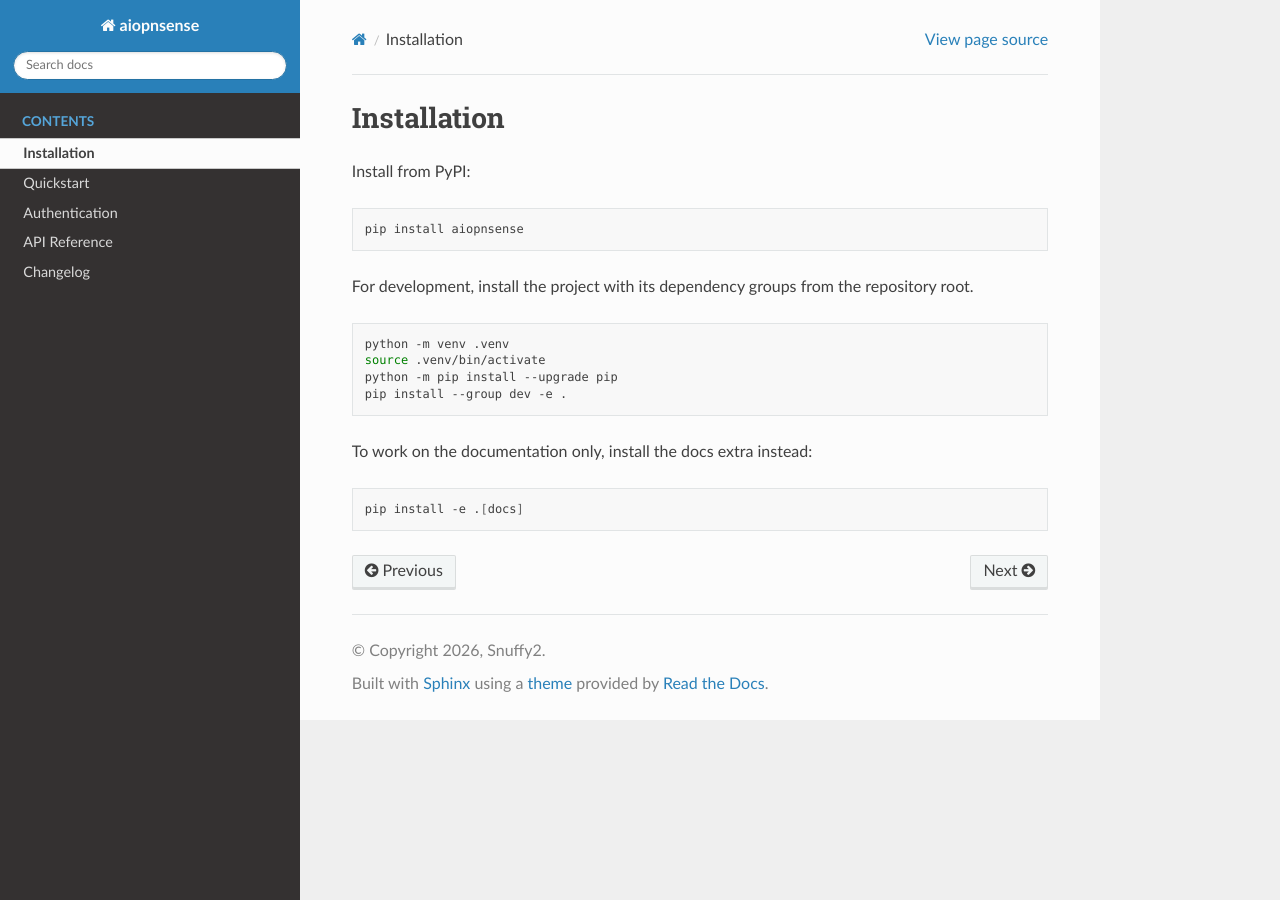
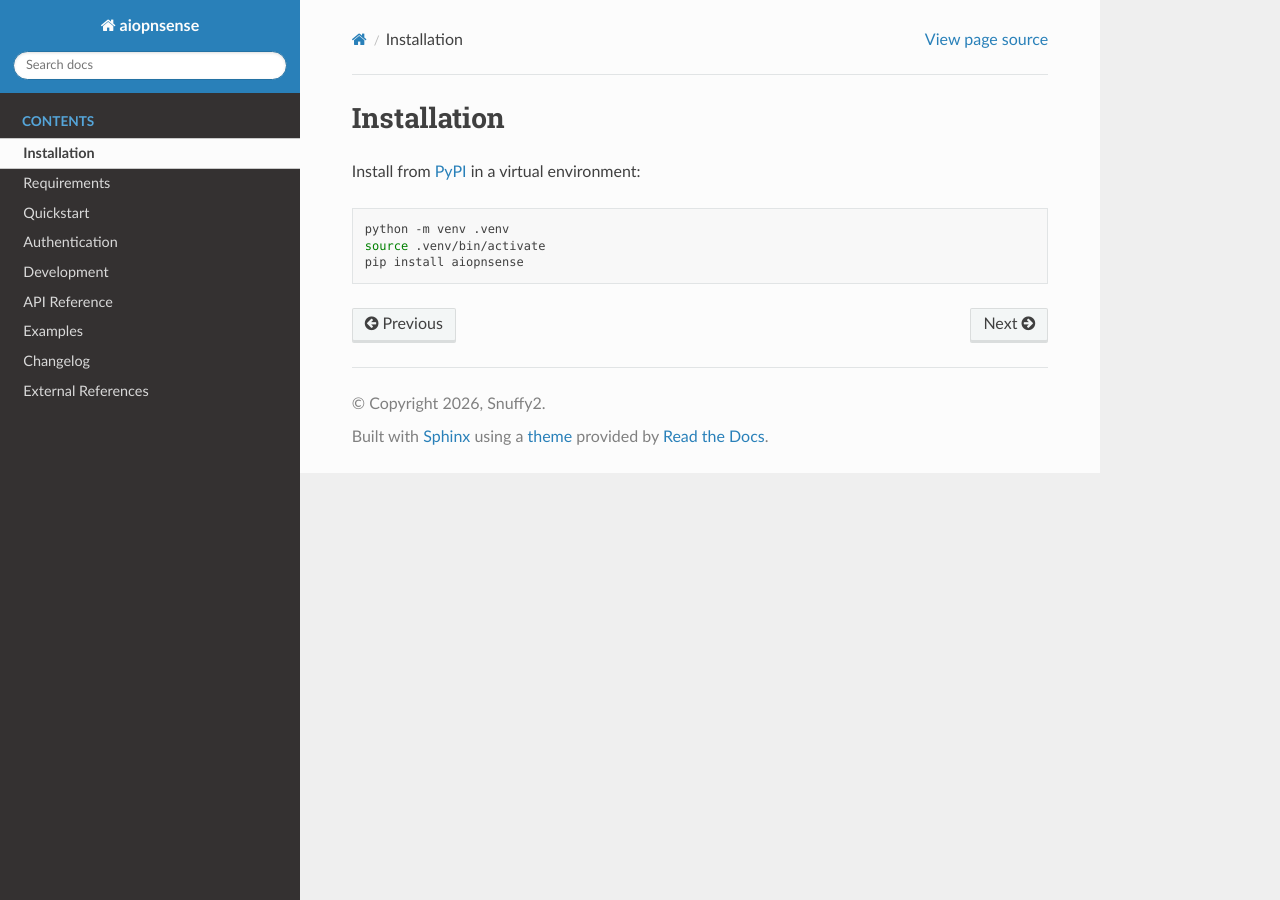
Before and after one commit to Snuffy2/aiopnsense, a Sphinx documentation site: the page built from docs/source/installation.rst, in a window 1280 px wide. Built offline with Sphinx 7.4.7 and the Read the Docs theme 3.1.0, drawn with Linux system fonts in a browser that asks for light colours.

Commit message:
Further documentation refinement (#31)

```diff
--- a/docs/source/conf.py
+++ b/docs/source/conf.py
@@ -40,6 +40,13 @@
 html_theme: str = "sphinx_rtd_theme"
 html_title: str = "aiopnsense documentation"
 
+html_theme_options = {
+    "collapse_navigation": True,  # Items collapse when not in use (default)
+    "navigation_depth": 2,  # Max depth of the TOC tree
+    "display_version": True,  # If True, the version number is shown at the top of the sidebar.
+    "version_selector": True,  # Display a version selector below the title.
+}
+
 intersphinx_mapping: dict[str, tuple[str, None]] = {
     "python": ("https://docs.python.org/3", None),
 }
--- a/docs/source/installation.rst
+++ b/docs/source/installation.rst
@@ -1,23 +1,10 @@
 Installation
 ============
 
-Install from PyPI:
-
-.. code-block:: bash
-
-   pip install aiopnsense
-
-For development, install the project with its dependency groups from the repository root.
+Install from `PyPI <https://pypi.org/project/aiopnsense/>`_ in a virtual environment:
 
 .. code-block:: bash
 
    python -m venv .venv
    source .venv/bin/activate
-   python -m pip install --upgrade pip
-   pip install --group dev -e .
-
-To work on the documentation only, install the docs extra instead:
-
-.. code-block:: bash
-
-   pip install -e .[docs]
+   pip install aiopnsense
```
Also changed, not shown: README.md (+6 -94 lines), docs/source/development.rst (added, +18 -0 lines), docs/source/examples.rst (added, +62 -0 lines), docs/source/external.rst (added, +9 -0 lines), docs/source/index.rst (+4 -8 lines), docs/source/quickstart.rst (+5 -5 lines), docs/source/requirements.rst (added, +11 -0 lines), 1 other file.
